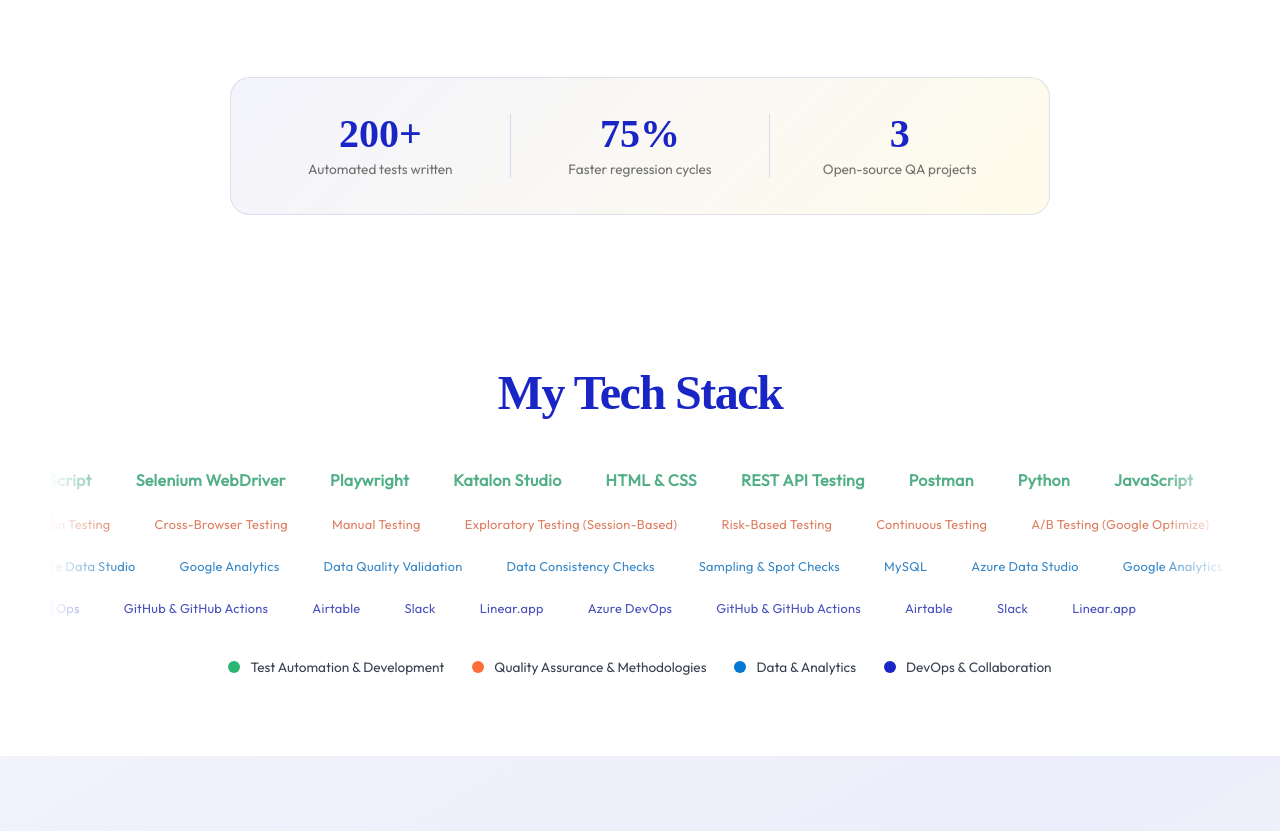
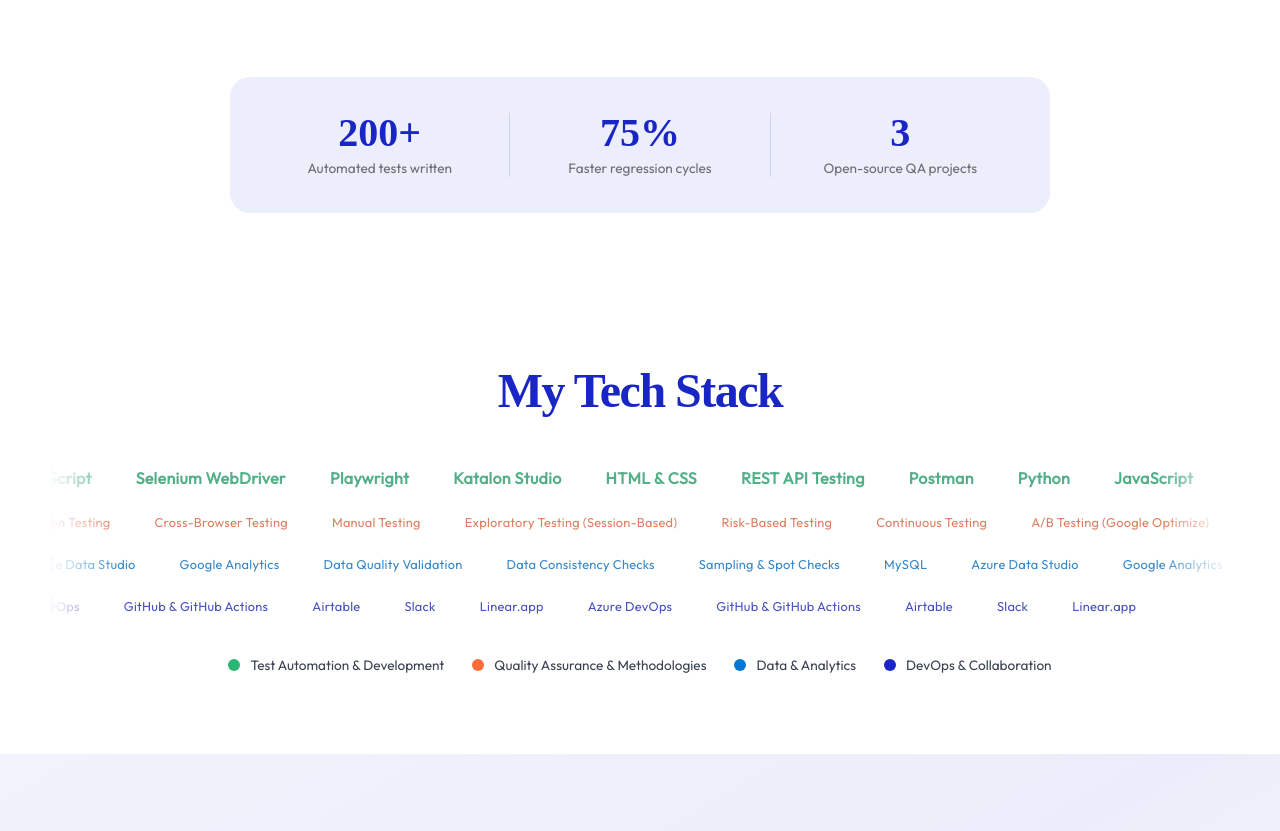
Before and after one commit to aerryasmani/Project25_Portfolio, a website: page index.html in a window 1280 px wide. Shown: the part 1814-2645 px from the top of the page. Drawn offline with Linux system fonts and the light colour scheme; a web font is replaced by a local one.

Commit message:
change the color fo impact strip

```diff
--- a/styles.css
+++ b/styles.css
@@ -417,8 +417,7 @@
     align-items: stretch;
     max-width: 820px;
     margin: 0 auto;
-    background: linear-gradient(135deg, rgba(26, 37, 197, 0.05), rgba(255, 215, 0, 0.08));
-    border: 1px solid rgba(26, 37, 197, 0.12);
+    background: rgba(26, 37, 197, 0.08);
     border-radius: 20px;
     padding: 36px 20px;
 }
```
